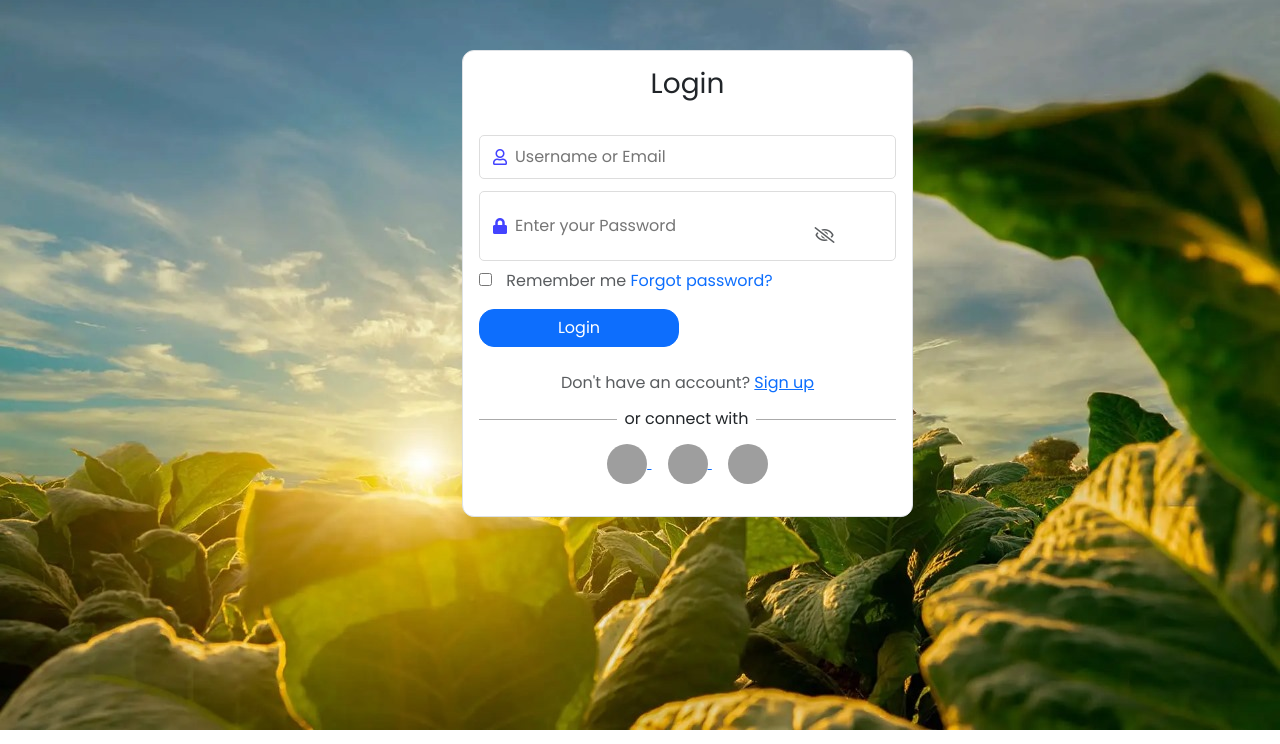
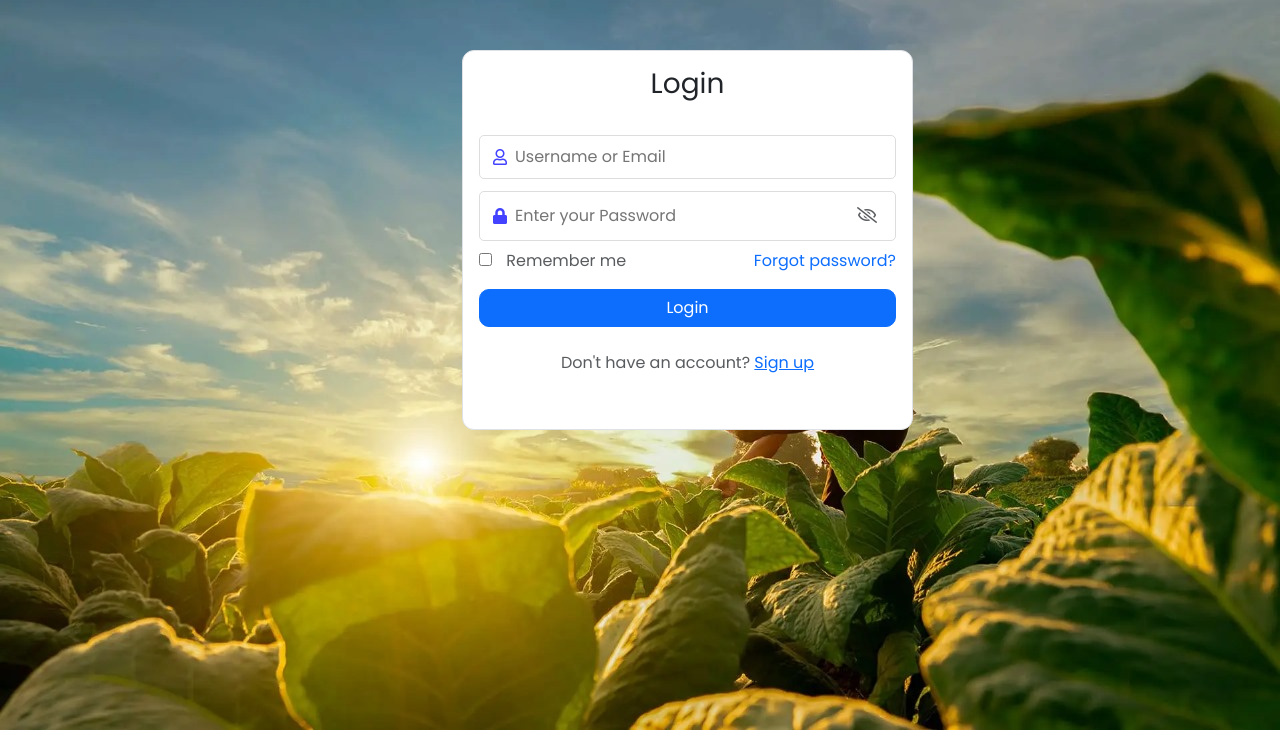
Before and after one commit to sebasx200/ppi_proveeagro, a Django app: page /login/ in a window 1280 px wide. Shown: the part 56-800 px from the top of the page. Run offline with Django 5.2, Linux system fonts and the light colour scheme; grey boxes are pictures that could not be loaded.

Commit message:
the login form is now working and styled and the urls are protected

```diff
--- a/login/static/css/styles.css
+++ b/login/static/css/styles.css
@@ -25,8 +25,9 @@
 
 #forgot {
     min-width: 100px;
-    margin-left: auto;
-    text-decoration: none
+    margin-right: auto;
+    text-decoration: none;
+    float: right;
 }
 
 a:hover {
@@ -39,10 +40,9 @@
     cursor: pointer
 }
 
-.btn{
-    width: 200px;
-    margin-top: 20px;
-    border-radius: 15px
+.btn.btn-primary {
+    border-radius: 10px;
+    width: 100%;
 }
 
 .panel {
--- a/login/templates/base.html
+++ b/login/templates/base.html
@@ -10,16 +10,26 @@
       integrity="sha384-QWTKZyjpPEjISv5WaRU9OFeRpok6YctnYmDr5pNlyT2bRjXh0JMhjY6hW+ALEwIH"
       crossorigin="anonymous"
     />
-    <link href='https://use.fontawesome.com/releases/v5.7.2/css/all.css' rel='stylesheet'>
+    <link
+      href="https://use.fontawesome.com/releases/v5.7.2/css/all.css"
+      rel="stylesheet"
+    />
     <link rel="stylesheet" href="{% static 'css/styles.css' %}" />
     <title>Proveeagro - Main</title>
   </head>
   <body>
-
     <nav class="navbar navbar-expand-lg bg-dark navbar-dark">
       <div class="container">
         <a class="navbar-brand" href="#">ProveeAgro</a>
-        <button class="navbar-toggler" type="button" data-bs-toggle="collapse" data-bs-target="#navbarNav" aria-controls="navbarNav" aria-expanded="false" aria-label="Toggle navigation">
+        <button
+          class="navbar-toggler"
+          type="button"
+          data-bs-toggle="collapse"
+          data-bs-target="#navbarNav"
+          aria-controls="navbarNav"
+          aria-expanded="false"
+          aria-label="Toggle navigation"
+        >
           <span class="navbar-toggler-icon"></span>
         </button>
         <div class="collapse navbar-collapse" id="navbarNav">
@@ -28,17 +38,20 @@
             <!--This if validates if the user has an active session to show the options logout and profile-->
             {% if user.is_authenticated %}
             <li class="nav-item">
-              <a class="nav-link " href="/profile">Profile</a>
+              <a class="nav-link" href="{% url 'home' %}">Home</a>
             </li>
             <li class="nav-item">
-              <a class="nav-link" href="/logout">Log out</a>
+              <a class="nav-link" href="/profile">Profile</a>
+            </li>
+            <li class="nav-item">
+              <a class="nav-link" href="{% url 'logout' %}">Log out</a>
             </li>
             {% else %}
             <li class="nav-item">
-              <a class="nav-link" href="/login">Log in</a>
+              <a class="nav-link" href="{% url 'login_page' %}">Log in</a>
             </li>
             <li class="nav-item">
-              <a class="nav-link" href="/signup">Sign up</a>
+              <a class="nav-link" href="{% url 'signup' %}">Sign up</a>
             </li>
             {% endif %}
           </ul>
@@ -47,7 +60,7 @@
     </nav>
     <div class="content">
       {% block content %}
-       {% endblock %}
-      </div>
+      {% endblock %}
+    </div>
   </body>
 </html>
--- a/login/templates/login.html
+++ b/login/templates/login.html
@@ -24,15 +24,13 @@
                         </div>
                         <div class="form-inline">
                             <input type="checkbox" name="remember" id="remember">
-                            <label for="remember" class="text-muted">Remember me</label> <a href="#" id="forgot" class="font-weight-bold">Forgot password?</a> </div>
-                        <button class="btn btn-primary btn-block mt-3">Login</button>
+                            <label for="remember" class="text-muted">Remember me</label>
+                            <a href="#" id="forgot" class="font-weight-bold">Forgot password?</a> </div>
+                            <button class="btn btn-primary btn-block mt-3">Login</button>
                         <div class="text-center pt-4 text-muted">Don't have an account? <a href="#">Sign up</a> </div>
-                        {{ error }}
+                        <div class="text-center pt-4 text-muted"> <span>{{ error }}</span> </div>
+
                     </form>
-                </div>
-                <div class="mx-3 my-2 py-2 bordert">
-                    <div class="text-center py-3"> <a href="https://wwww.facebook.com" target="_blank" class="px-2"> <img src="https://www.dpreview.com/files/p/articles/4698742202/facebook.jpeg" alt=""> </a> <a href="https://www.google.com" target="_blank" class="px-2"> <img src="https://www.freepnglogos.com/uploads/google-logo-png/google-logo-png-suite-everything-you-need-know-about-google-newest-0.png" alt=""> </a> <a href="https://www.github.com" target="_blank" class="px-2"> <img src="https://www.freepnglogos.com/uploads/512x512-logo-png/512x512-logo-github-icon-35.png" alt=""> </a> </div>
-                </div>
             </div>
         </div>
     </div>
--- a/login/views.py
+++ b/login/views.py
@@ -3,6 +3,7 @@
 from .forms import CreateNewUser
 from django.contrib.auth.forms import AuthenticationForm
 from django.contrib.auth import authenticate, login, logout
+from django.contrib.auth.decorators import login_required
 
 # Create your views here.
 
@@ -23,7 +24,7 @@
             user = authenticate(request, username=request.POST['username'], password=request.POST['password'])
             if user is None:
                 return render(request, 'login.html',
-                              {'form': AuthenticationForm, 'error': 'Username or password is incorrect'})
+                              {'form': AuthenticationForm, 'error': AuthenticationForm.error_messages['invalid_login']})
             else:
                 login(request, user)
                 return redirect('home')
@@ -55,7 +56,7 @@
     logout(request)
     return render(request, 'main.html')
 
-
+@login_required
 def home(request):
     """
     this function redirects to the home.html file for the home page when the user logs in or signs up
--- a/proveeagro/settings.py
+++ b/proveeagro/settings.py
@@ -127,6 +127,8 @@
 
 STATIC_URL = 'static/'
 
+LOGIN_URL = 'login_page'
+
 # Default primary key field type
 # https://docs.djangoproject.com/en/5.0/ref/settings/#default-auto-field
 
```
